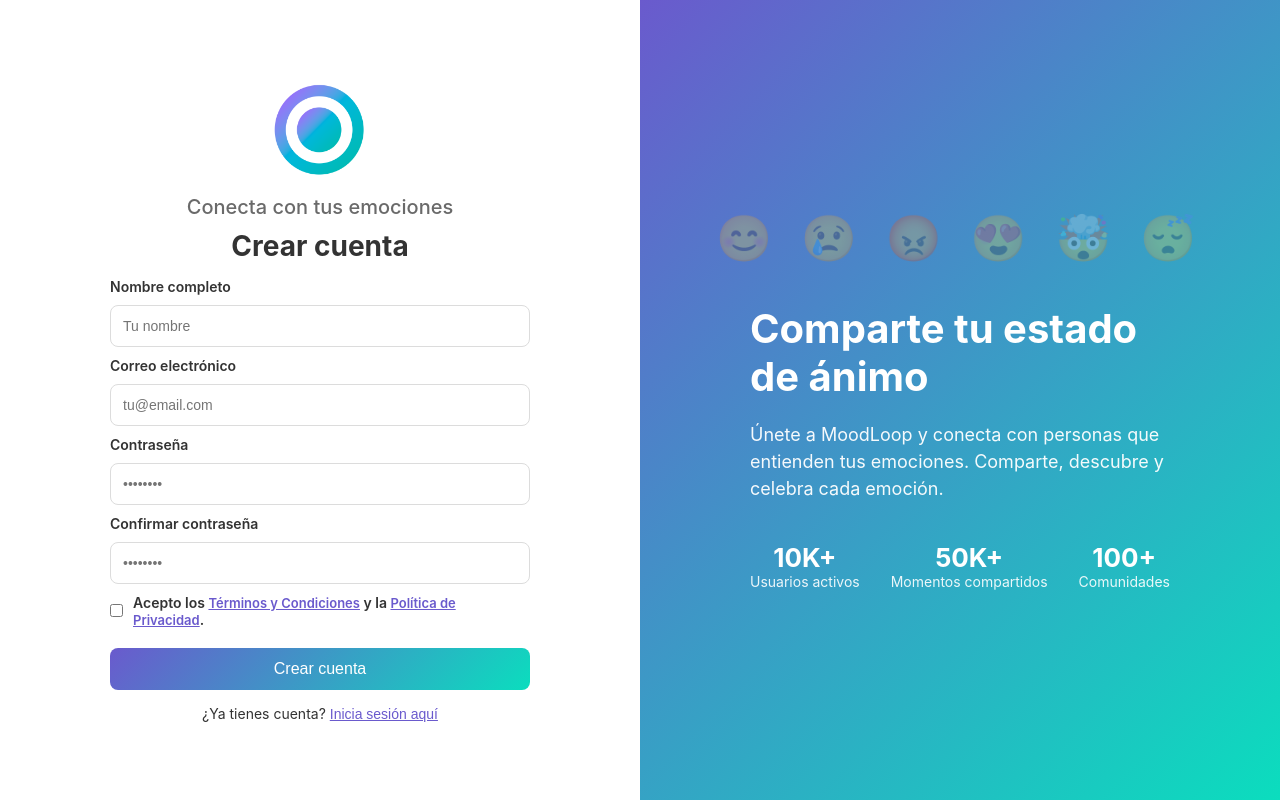
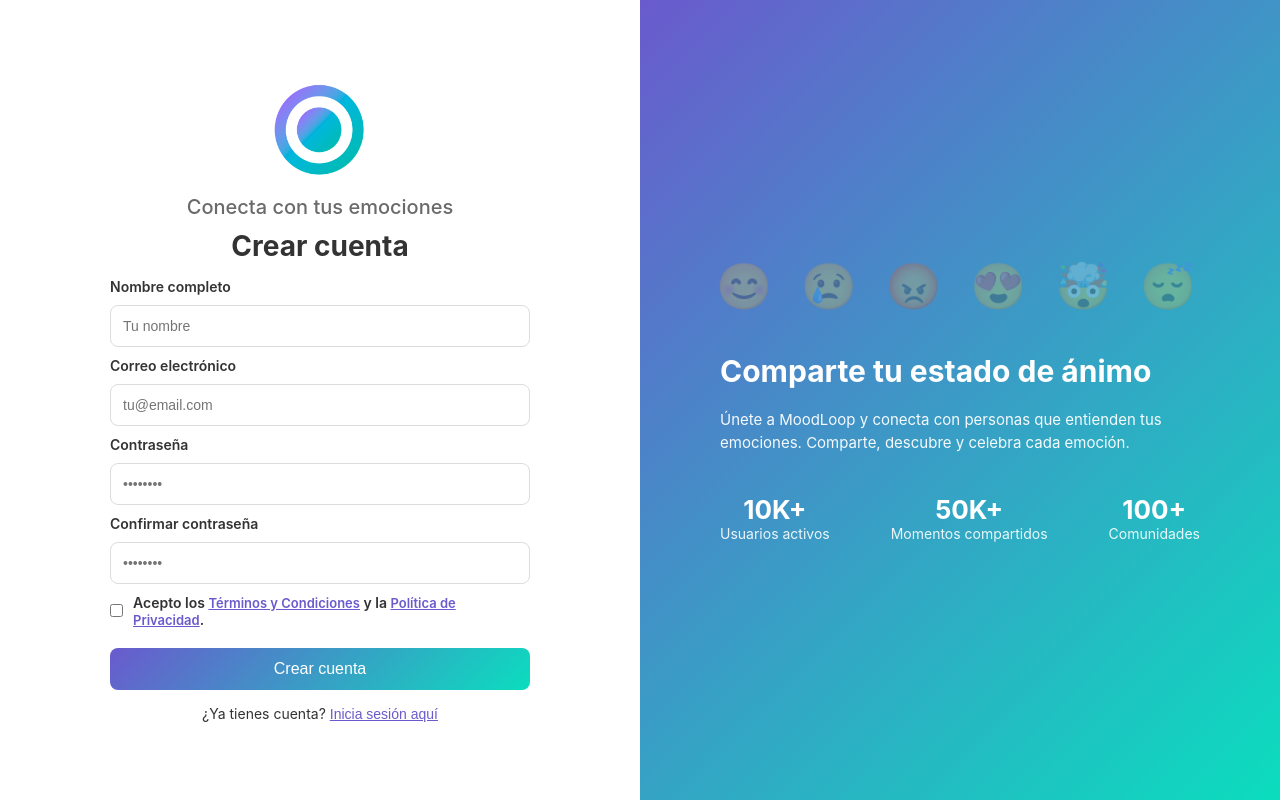
Before and after one commit to flama012/moodloop, a PHP site: page /frontend/registro.php in a window 1280 px wide. Run offline with PHP 8.4, Linux system fonts and the light colour scheme; some libraries are stand-ins or nearby versions.

Commit message:
registro y login contenedor derecho retocado

```diff
--- a/frontend/css/login.css
+++ b/frontend/css/login.css
@@ -181,7 +181,7 @@
 
 /* Contenedor interno igual que en la izquierda */
 .right-box {
-    max-width: 420px;
+    max-width: 480px;
     width: 100%;
     text-align: left;
 }
@@ -196,7 +196,7 @@
 
 /* Título principal */
 .login-right h2 {
-    font-size: 40px;
+    font-size: 30px;
     font-weight: 700;
     margin-bottom: 20px;
     line-height: 1.2;
@@ -204,7 +204,7 @@
 
 /* Texto descriptivo */
 .login-right p {
-    font-size: 18px;
+    font-size: 15px;
     line-height: 1.5;
     margin-bottom: 40px;
     opacity: 0.95;
--- a/frontend/css/registro.css
+++ b/frontend/css/registro.css
@@ -192,14 +192,14 @@
 
 /* Contenedor interno */
 .right-box {
-    max-width: 420px;
+    max-width: 480px;
     width: 100%;
     text-align: left;
 }
 
 /* Título principal */
 .login-right h2 {
-    font-size: 40px;
+    font-size: 30px;
     font-weight: 700;
     margin-bottom: 20px;
     line-height: 1.2;
@@ -207,7 +207,7 @@
 
 /* Texto descriptivo */
 .login-right p {
-    font-size: 18px;
+    font-size: 15px;
     line-height: 1.5;
     margin-bottom: 40px;
     opacity: 0.95;
```
